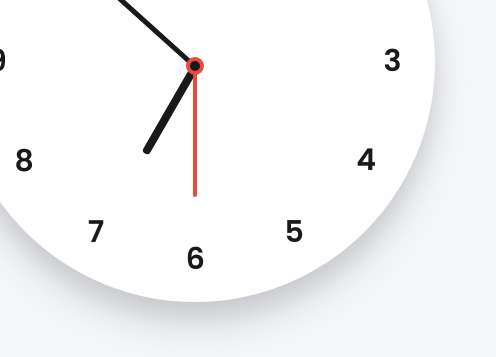
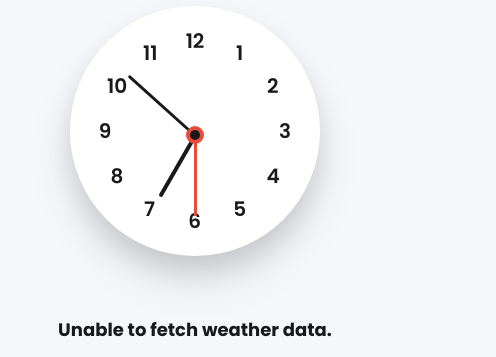
Before and after one commit to TtomJ/smart-clock, a plain HTML site: page index.html in a window 390 px wide. Shown: the part 194-551 px from the top of the page, 496 px wide, since content can reach past the window. Drawn offline with Linux system fonts and the light colour scheme; no server answers.

Commit message:
Update index.html

```diff
--- a/index.html
+++ b/index.html
@@ -23,7 +23,7 @@
       body {
         display: flex;
         min-height: 100vh;
-        margin-top: 1em;
+        align-items: center;
         justify-content: center;
         background: var(--primary-color);
       }
@@ -41,8 +41,8 @@
       }
       .container .clock {
         display: flex;
-        height: 30em;
-        width: 30em;
+        height: 400px;
+        width: 400px;
         border-radius: 50%;
         align-items: center;
         justify-content: center;
@@ -111,9 +111,38 @@
         cursor: pointer;
       }
       #weather {
-        font-size: 2em;
+        font-size: 24px;
         font-weight: bold;
         color: var(--black-color);
+      }
+
+      /* Responsive Styles for Phones */
+      @media (max-width: 600px) {
+        .container .clock {
+          height: 250px;
+          width: 250px;
+        }
+        .clock label span {
+          font-size: 20px;
+        }
+        .indicator .hand {
+          height: 80px;
+          width: 3px;
+        }
+        .hand.minute {
+          height: 90px;
+          width: 3px;
+        }
+        .hand.hour {
+          height: 70px;
+          width: 4px;
+        }
+        #weather {
+          font-size: 18px;
+        }
+        .mode-switch {
+          font-size: 18px;
+        }
       }
     </style>
   </head>
```
